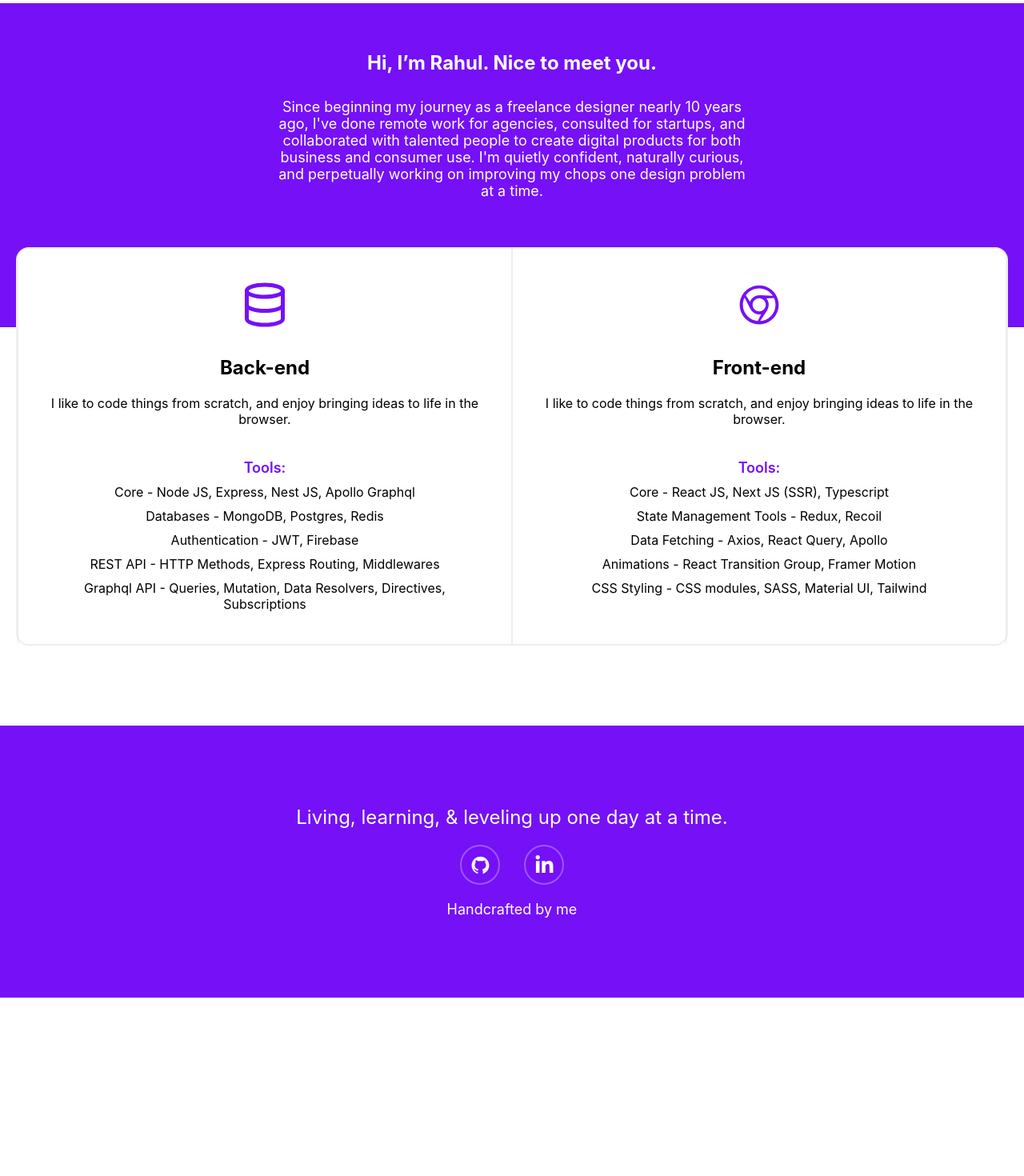
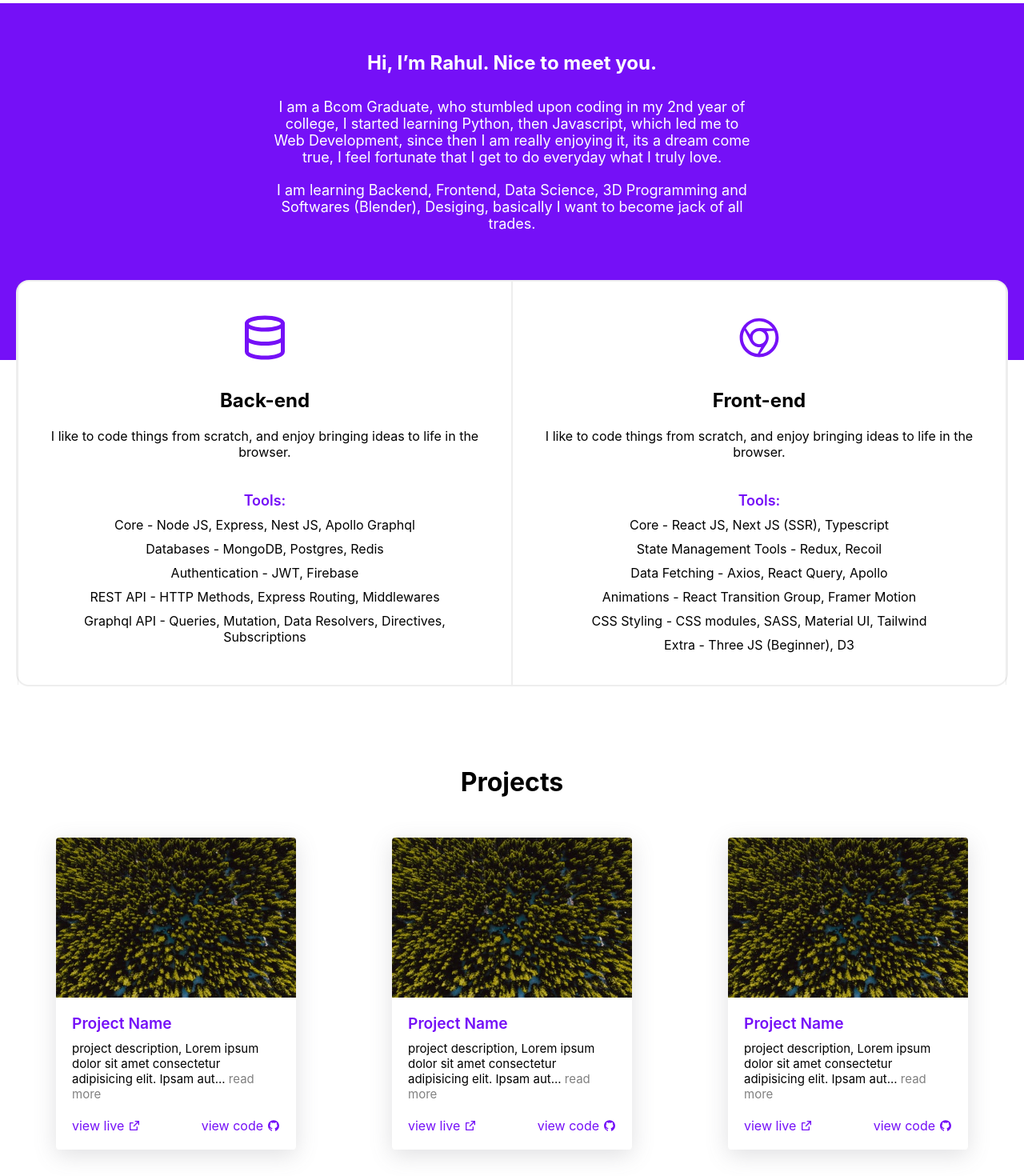
Before and after one commit to rgsk/portfolio, a Next.js app: page / in a window 1280 px wide. Shown: the part 740-2210 px from the top of the page at 80% size. Before the commit the page ends 1987 px from the top, so only its background shows below. Built offline with nearby package versions, Linux system fonts and the light colour scheme.

Commit message:
project box

```diff
--- a/components/Footer.tsx
+++ b/components/Footer.tsx
@@ -16,7 +16,7 @@ function Footer() {
           <FaLinkedinIn />
         </SocialLink>
       </div>
-      <p className={styles.bottomText}>Handcrafted by me</p>
+      <p className={styles.bottomText}>Handcrafted by Rahul</p>
     </footer>
   );
 }
--- a/components/Home.tsx
+++ b/components/Home.tsx
@@ -1,11 +1,12 @@
 import styles from "styles/Home.module.scss";
 import Image from "next/image";
 import SkillsDemonstration from "./SkillsDemonstration";
+import Projects from "./Projects";
 function Home() {
   return (
     <div>
       <div className={styles.firstContainer}>
-        <h1 className={styles.head}>Designer, Front-end Developer & Mentor</h1>
+        <h1 className={styles.head}>Software Developer</h1>
         <p className={styles.text}>
           I design and code beautifully simple things, and I love what I do.
         </p>
@@ -27,18 +28,26 @@ function Home() {
         <div className={styles.content}>
           <h2 className={styles.head}>Hi, I’m Rahul. Nice to meet you.</h2>
           <p className={styles.text}>
-            Since beginning my journey as a freelance designer nearly 10 years
-            ago, I've done remote work for agencies, consulted for startups, and
-            collaborated with talented people to create digital products for
-            both business and consumer use. I'm quietly confident, naturally
-            curious, and perpetually working on improving my chops one design
-            problem at a time.
+            I am a Bcom Graduate, who stumbled upon coding in my 2nd year of
+            college, I started learning Python, then Javascript, which led me to
+            Web Development, since then I am really enjoying it, its a dream
+            come true, I feel fortunate that I get to do everyday what I truly
+            love.
+          </p>
+          <br />
+          <p className={styles.text}>
+            I am learning Backend, Frontend, Data Science, 3D Programming and
+            Softwares (Blender), Desiging, basically I want to become jack of
+            all trades.
           </p>
         </div>
       </div>
       <div>
         <SkillsDemonstration />
       </div>
+      <div>
+        <Projects />
+      </div>
     </div>
   );
 }
--- /dev/null
+++ b/components/ProjectBox.tsx
@@ -0,0 +1,31 @@
+import Image from "next/image";
+import styles from "styles/ProjectBox.module.scss";
+import ViewLink from "./ViewLink";
+function ProjectBox() {
+  return (
+    <div className={styles.container}>
+      <div className={styles.image}>
+        <Image
+          src="/sample.jfif"
+          quality={100}
+          layout="fill"
+          alt="project image"
+        />
+      </div>
+      <div className={styles.project}>
+        <p className={styles.name}>Project Name</p>
+        <p className={styles.description}>
+          project description, Lorem ipsum dolor sit amet consectetur
+          adipisicing elit. Ipsam aut...&nbsp;
+          <span className={styles.readMore}>read more</span>
+        </p>
+      </div>
+      <div className={styles.links}>
+        <ViewLink type="live" />
+        <ViewLink type="code" />
+      </div>
+    </div>
+  );
+}
+
+export default ProjectBox;
--- /dev/null
+++ b/components/Projects.tsx
@@ -0,0 +1,18 @@
+import ProjectBox from "./ProjectBox";
+import styles from "styles/Projects.module.scss";
+function Projects() {
+  return (
+    <div className={styles.container}>
+      <div className={styles.heading}>
+        <h1>Projects</h1>
+      </div>
+      <div className={styles.grid}>
+        <ProjectBox />
+        <ProjectBox />
+        <ProjectBox />
+      </div>
+    </div>
+  );
+}
+
+export default Projects;
--- a/components/SkillRow.tsx
+++ b/components/SkillRow.tsx
@@ -26,6 +26,7 @@ const details = {
       "Data Fetching - Axios, React Query, Apollo",
       "Animations - React Transition Group, Framer Motion",
       "CSS Styling - CSS modules, SASS, Material UI, Tailwind",
+      "Extra - Three JS (Beginner), D3",
     ],
   },
 };
--- /dev/null
+++ b/components/ViewLink.tsx
@@ -0,0 +1,16 @@
+import styles from "styles/ViewLink.module.scss";
+import { AiOutlineGithub } from "react-icons/ai";
+import { RiExternalLinkLine } from "react-icons/ri";
+interface ViewLinkProps {
+  type: "live" | "code";
+}
+
+function ViewLink({ type }: ViewLinkProps) {
+  return (
+    <div className={styles.container}>
+      view {type}{" "}
+      {type === "live" ? <RiExternalLinkLine /> : <AiOutlineGithub />}
+    </div>
+  );
+}
+export default ViewLink;
--- /dev/null
+++ b/styles/ProjectBox.module.scss
@@ -0,0 +1,34 @@
+.container {
+  width: 300px;
+  box-shadow: rgba(100, 100, 111, 0.2) 0px 7px 29px 0px;
+  // border: 1px solid red;
+  border-radius: 4px;
+  overflow: hidden;
+  .image {
+    position: relative;
+    width: 100%;
+    height: 200px;
+  }
+  .project {
+    padding: 0 20px;
+    padding-top: 20px;
+    .name {
+      font-size: larger;
+      color: var(--color-purple);
+      font-weight: 600;
+    }
+    .description {
+      margin-top: 10px;
+      font-size: 15px;
+      .readMore {
+        color: gray;
+        cursor: pointer;
+      }
+    }
+  }
+  .links {
+    padding: 20px;
+    display: flex;
+    justify-content: space-between;
+  }
+}
--- /dev/null
+++ b/styles/Projects.module.scss
@@ -0,0 +1,15 @@
+.container {
+  margin: 50px 0;
+
+  // border: 1px solid purple;
+  .heading {
+    text-align: center;
+    padding-bottom: 50px;
+  }
+  .grid {
+    display: flex;
+    flex-wrap: wrap;
+    gap: 50px;
+    justify-content: space-evenly;
+  }
+}
--- /dev/null
+++ b/styles/ViewLink.module.scss
@@ -0,0 +1,10 @@
+.container {
+  color: var(--color-purple);
+  display: flex;
+  align-items: center;
+  gap: 5px;
+  &:hover {
+    text-decoration: underline;
+    cursor: pointer;
+  }
+}
```
Also changed, not shown: public/sample.jfif (added).
